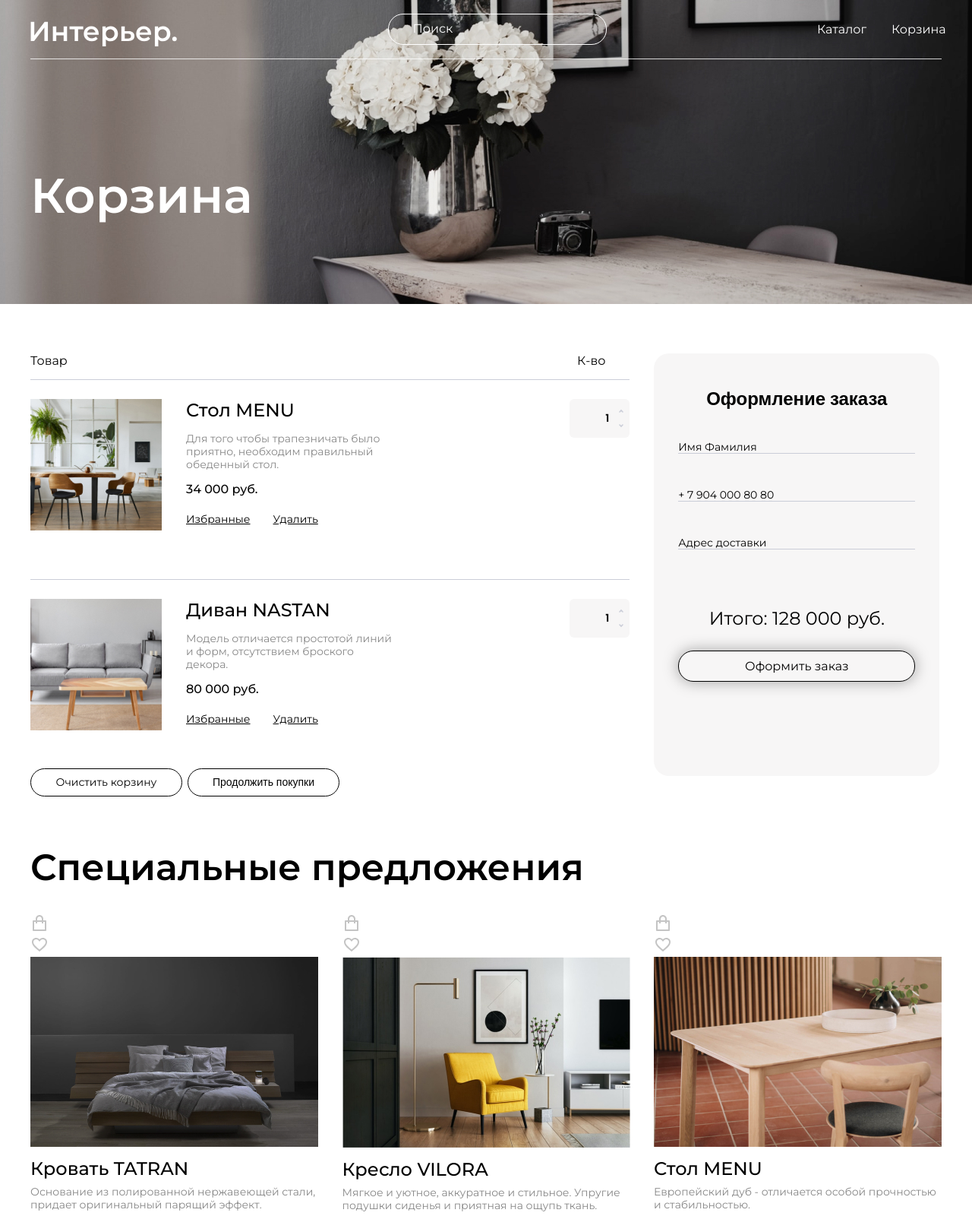
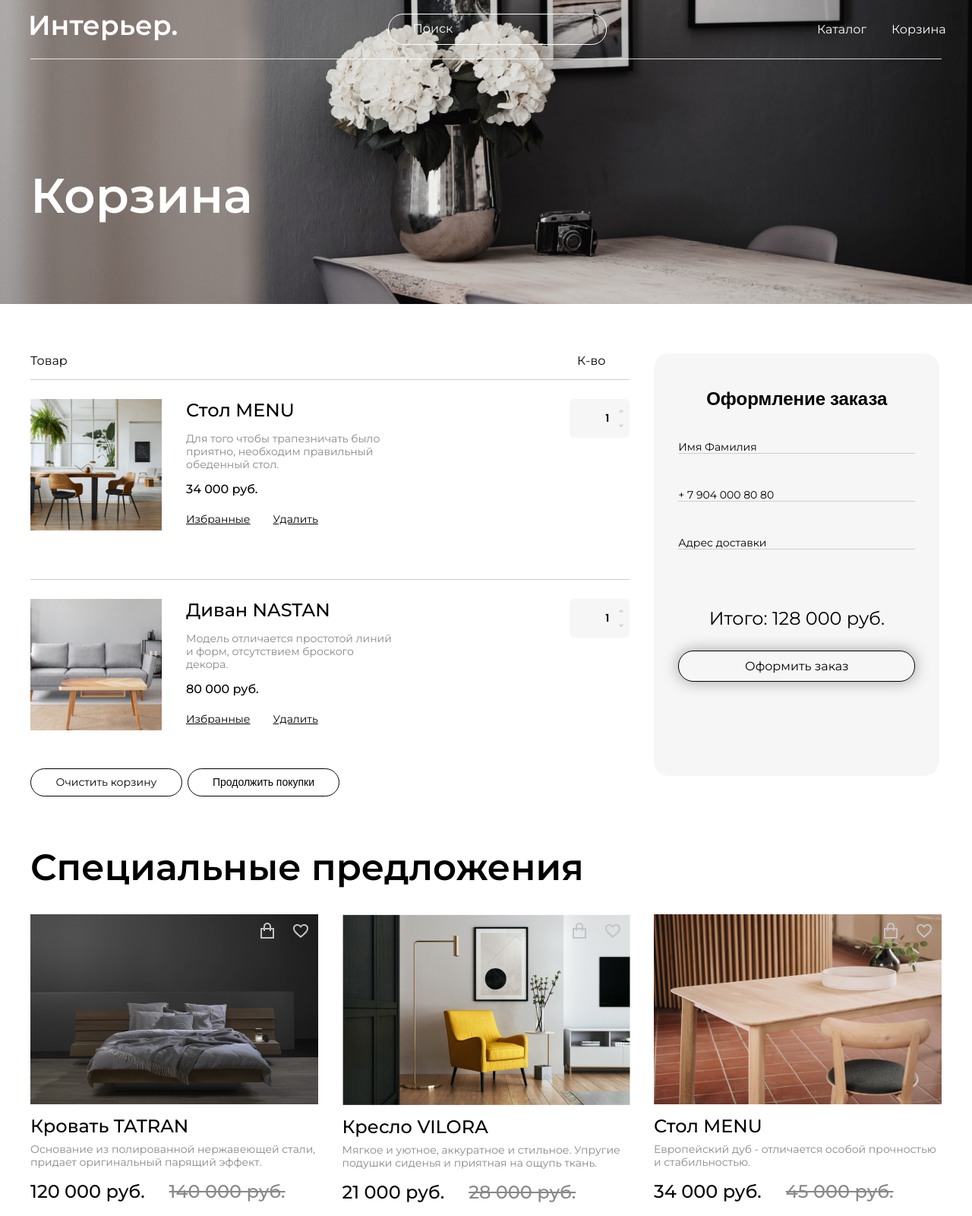
Before and after one commit to MariaBalan/mebel, a plain HTML site: page cart.html in a window 1280 px wide. Shown: the top 1600 px of the page at 76% size. Drawn offline with nearby package versions, Linux system fonts and the light colour scheme; files that its build step writes are made by us from their sources.

Commit message:
Update style.scss

```diff
--- a/style.scss
+++ b/style.scss
@@ -23,9 +23,6 @@ body{
     justify-content: space-between;
     align-items: center;
     border-bottom: 0.5px solid rgba(255, 255, 255, 0.8);
-}
-.logo{
-    margin-top: 16px;
 }
 .search{
     border: 1px solid #FFFFFF;
@@ -176,6 +173,13 @@ body{
     flex-direction: row;
     row-gap: 48px;
 }
+.product_btn{
+    display: flex;
+    position: absolute;
+    padding-left: 300px;
+    padding-top: 10px;
+    gap: 20px;
+}
 .product_photo{
     margin-bottom: 10px;
 }
@@ -307,7 +311,7 @@ body{
     gap: 12px;
 }
 .news{
-    width: 272px;
+    width: 100%;
     font-size: 14px;
     line-height: 16px;
     color: #000000;
```
